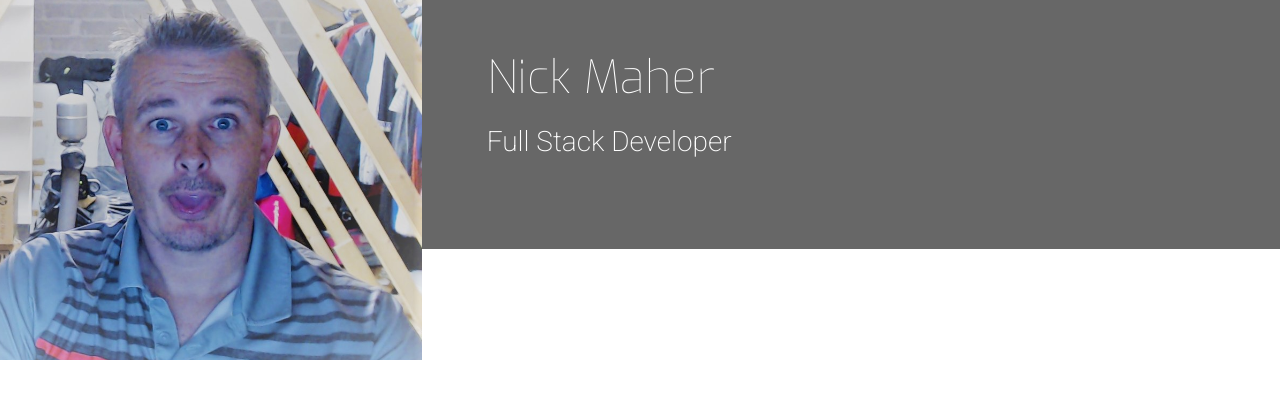
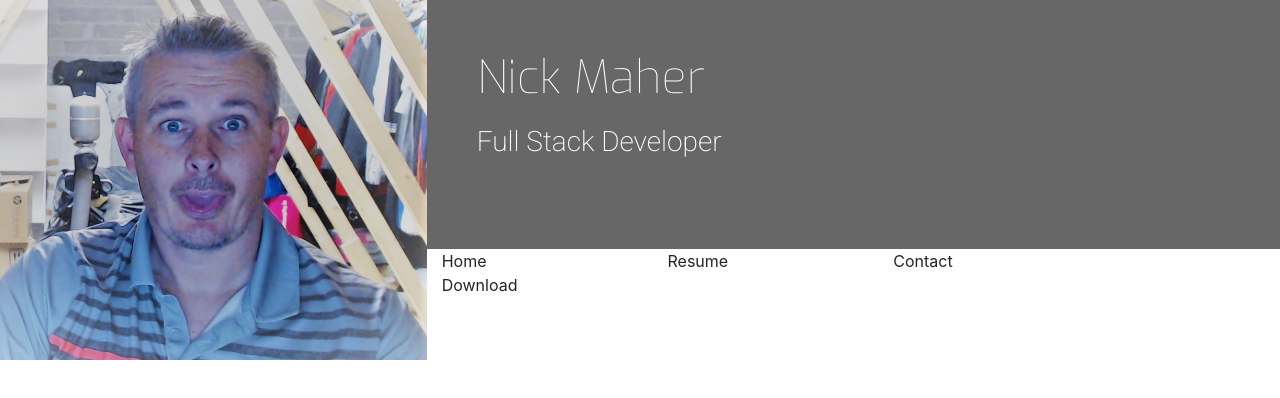
Before and after one commit to nick-maher/My-CV, a plain HTML site: page index.html in a window 1280 px wide. Drawn offline with nearby package versions, Linux system fonts and the light colour scheme.

Commit message:
Up to date HTML 21/9

```diff
--- a/index.html
+++ b/index.html
@@ -15,23 +15,37 @@
 
 <body>
     <header>
-  <div class= "row">
+  <div class= "row no-gutters">
 
       <a href = "index.html" class= "col-md-4 logo">  </a>
 
 
 
       <div class= "col-md-8">
-         <div class= "row bg-color-name-title">
-          <div class= "col heading " >
+         <div class= "row no-gutters bg-color-name-title">
+           <div class= "col heading " >
              <h1 class = "name">Nick Maher</h1>
              <h2 class = "title">Full Stack Developer</h2>
+           </div>
           </div>
 
-
-         </div>
-
-
+          <div class= "row no-gutters ">
+              <div class = "col">
+              <ul id="nav" class= "list-inline menucontainer">
+                  <li class= "col-6 col-sm-3 ui-menu-color-home list-inline-item">
+                    <a href"#"><span>Home</span></a>
+                  </li>
+                  <li class= "col-6 col-sm-3 ui-menu-color-resume list-inline-item">
+                    <a href"#"><span>Resume</span></a>
+                  </li>
+                  <li class= "col-6 col-sm-3 ui-menu-color-contact list-inline-item">
+                    <a href"#"><span>Contact</span></a>
+                  </li>
+                  <li class= "col-6 col-sm-3 ui-menu-color-download list-inline-item">
+                    <a href"#"><span>Download</span></a>
+                  </li>
+               </div>
+           </div>
 
       </div>
 
```
